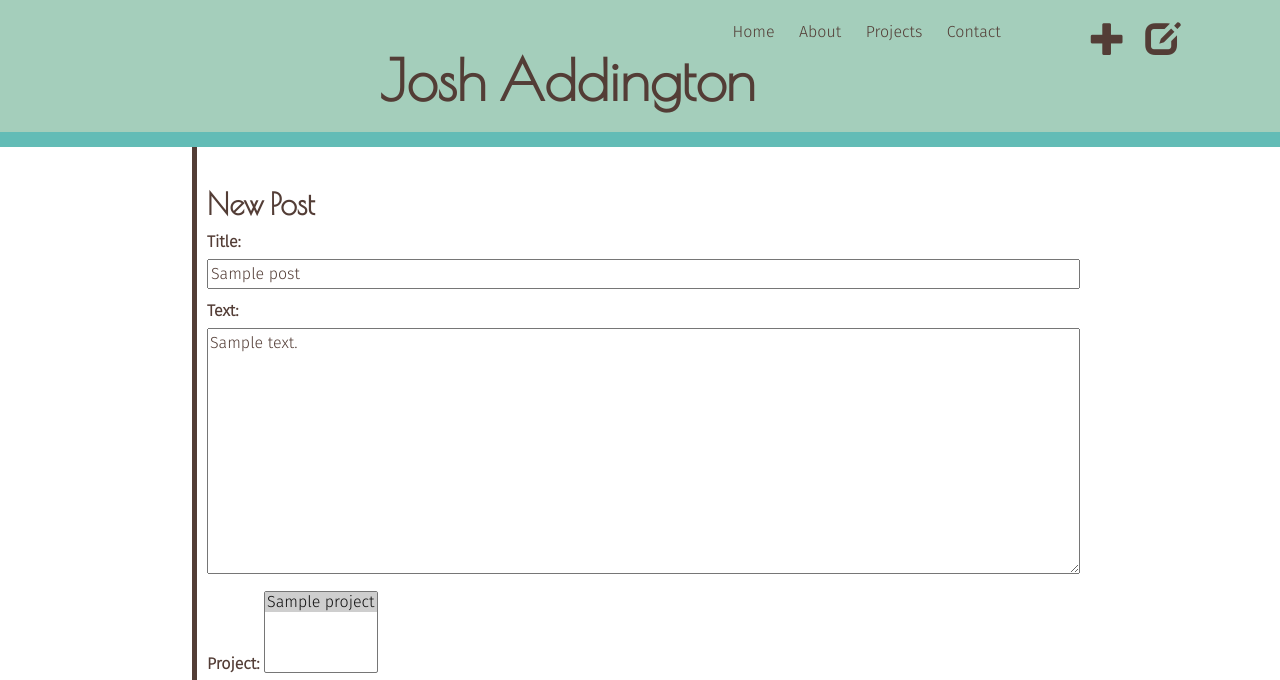
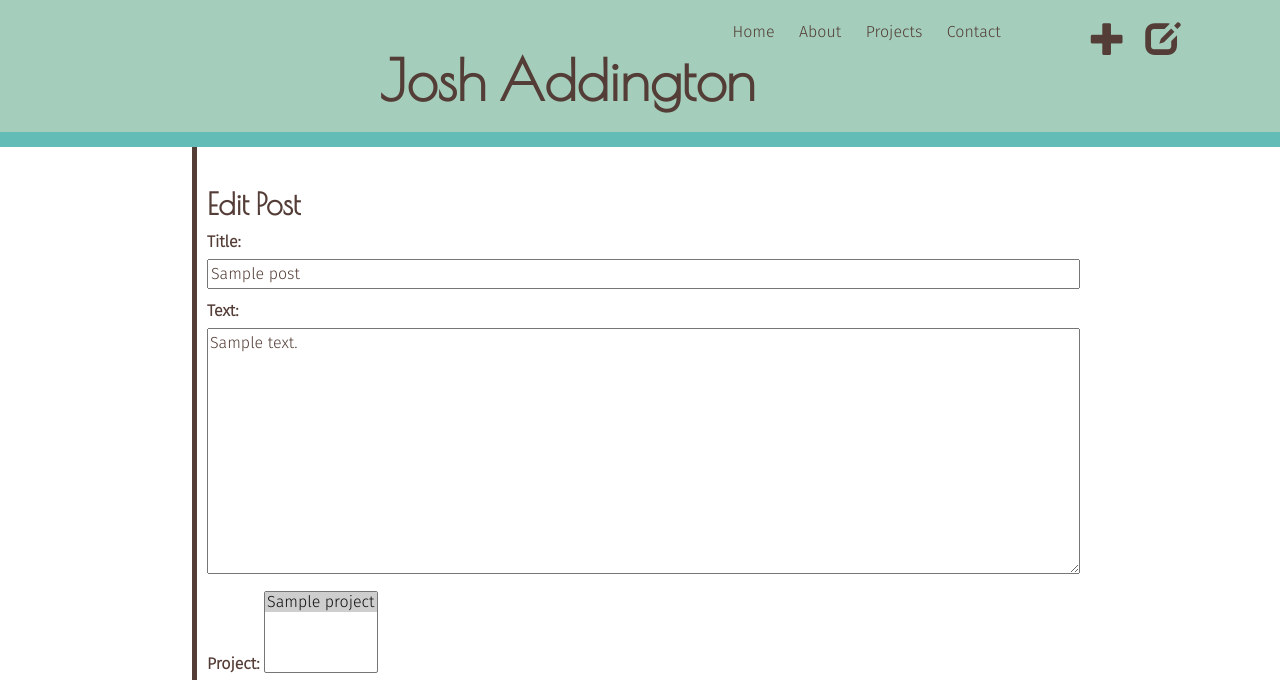
Before and after one commit to Josh-Addington/django_blog, a Django app: page /post/1/edit/ in a window 1280 px wide. Shown: the top 680 px of the page. Run offline with Django 3.2, Linux system fonts and the light colour scheme; a user stored in the database is signed in; tables that the repository leaves empty hold one stand-in row (values such as "Sample post"); some libraries are stand-ins or nearby versions.

Commit message:
Update blogging.views.post_edit and it's template to display "Edit Post" when editting post and "New Post" and making a new post

```diff
--- a/blogging/views.py
+++ b/blogging/views.py
@@ -54,8 +54,9 @@ def post_edit(request, pk):
                         post.save()
                         return redirect('blogging.views.post_detail', pk=post.pk)
         else:
+                action = "Edit"
                 form = PostForm(instance=post)
-        return render(request, 'blog/post_edit.html', {'form': form})
+        return render(request, 'blog/post_edit.html', {'form': form, 'action': action})
 
 
 @login_required
--- a/static/css/style.css
+++ b/static/css/style.css
@@ -145,15 +145,19 @@ h1, h2, h3, h4 {
     box-shadow: inset 0 -2px #ad4937;
 }
 
-.mybutton:hover{
-    color: #533d36 ;
-}
-
 .mybutton:active {
     top: 1px;
     outline: none;
     -webkit-box-shadow: none;
     box-shadow: none;
+}
+
+.mybutton:hover{
+    color: #533d36 ;
+}
+
+.mybutton:visited{
+    color: white;
 }
 
 .mybutton.spaced{
--- a/templates/blog/post_edit.html
+++ b/templates/blog/post_edit.html
@@ -1,7 +1,7 @@
 {% extends 'base.html' %}
 
 {% block content %}
-        <h2>New Post</h2>
+        <h2>{{ action|default:"New" }} Post</h2>
         <form method="POST" class='post-form'>{% csrf_token %}
                 {{ form.as_p }}
                 <input type='submit' value='Save' class='mybutton'>
```
